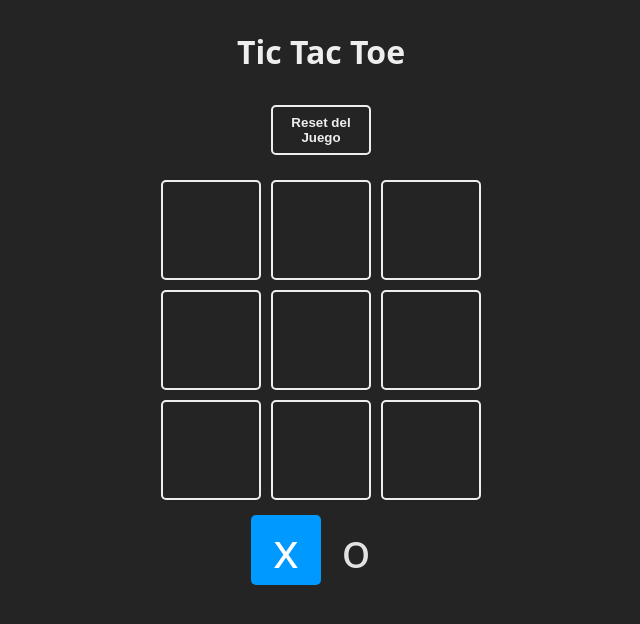
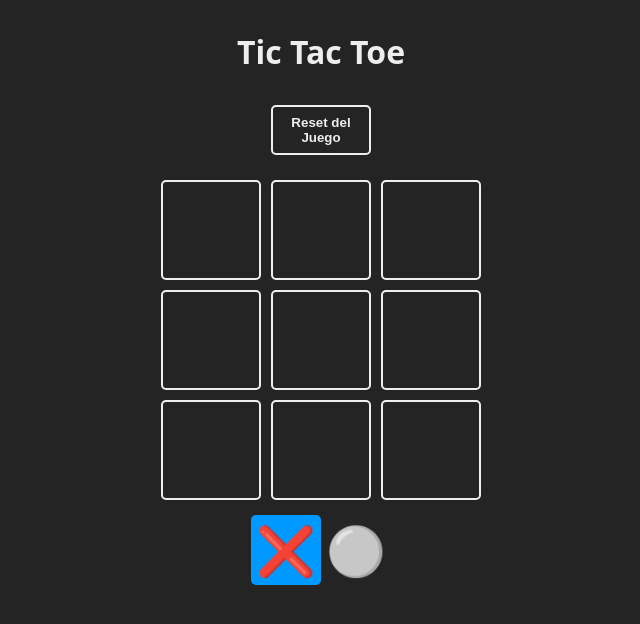
Before and after one commit to DevLuisManuel/tic-tac-toe, a React (Vite) app: page / in a window 1280 px wide. Shown: the top 624 px of the page, without its empty margins (319-959 px from the left). Built offline with nearby package versions, Linux system fonts and the light colour scheme.

Commit message:
fix(project): Extract to components

```diff
--- a/src/App.jsx
+++ b/src/App.jsx
@@ -1,47 +1,9 @@
 import {useState} from "react";
 import confetti from "canvas-confetti"
+import {TURNS} from "./const/constants.js"
+import {checkWinnerFrom, checkEndGame} from "./logic/board.js"
+import Board from "./components/Board.jsx";
 
-const TURNS = {
-    X: 'x',
-    O: 'o'
-}
-const Square = ({children, isSelected, updateBoard, index}) => {
-    const className = `square ${isSelected ? 'is-selected' : ''}`
-    const handleClick = () => {
-        updateBoard(index)
-    }
-    return (
-        <div onClick={handleClick} className={className}>
-            {children}
-        </div>
-    )
-}
-
-const WINNER_COMBOS = [
-    [0, 1, 2],
-    [3, 4, 5],
-    [6, 7, 8],
-    [0, 3, 6],
-    [1, 4, 7],
-    [2, 5, 8],
-    [0, 4, 8],
-    [2, 4, 6]
-]
-
-const checkWinner = (boardToCheck) => {
-    // Aqui revisamos todas las combinaciones ganadoras
-    for (const combo of WINNER_COMBOS) {
-        const [a, b, c] = combo
-        if (
-            boardToCheck[a] &&
-            boardToCheck[a] === boardToCheck[b] &&
-            boardToCheck[a] === boardToCheck[c]
-        ) {
-            return boardToCheck[a]
-        }
-    }
-    return null
-}
 const App = () => {
     const [board, setBoard] = useState(
         Array(9).fill(null)
@@ -58,7 +20,7 @@ const App = () => {
         setBoard(newBoard)
         const newTurn = turn === TURNS.X ? TURNS.O : TURNS.X
         setTurn(newTurn)
-        const newWinner = checkWinner(newBoard)
+        const newWinner = checkWinnerFrom(newBoard)
         if (newWinner) {
             setWinner(newWinner)
             confetti()
@@ -72,53 +34,9 @@ const App = () => {
         setTurn(TURNS.X)
         setWinner(null)
     }
-
-    const checkEndGame = (newBoard) => {
-        return newBoard.every((square) => square !== null)
-    }
-
     return (
-        <main className="board">
-            <h1>Tic Tac Toe</h1>
-            <button onClick={resetGame}>Reset del Juego</button>
-            <section className="game">
-                {
-                    board.map((_, index) => {
-                        return (
-                            <Square key={index} index={index} updateBoard={updateBoard}>
-                                {board[index]}
-                            </Square>
-                        )
-                    })
-                }
-            </section>
-            <section className="turn">
-                <Square isSelected={turn === TURNS.X}>{TURNS.X}</Square>
-                <Square isSelected={turn === TURNS.O}>{TURNS.O}</Square>
-            </section>
-            {
-                winner !== null && (
-                    <section className="winner">
-                        <div className="text">
-                            <h2>
-                                {
-                                    winner === false
-                                        ? 'Empate'
-                                        : 'Ganó'
-                                }
-                            </h2>
-                            <header className="win">
-                                {winner && <Square>{winner}</Square>}
-                            </header>
-                            <footer>
-                                <button onClick={resetGame}>Empezar de nuevo</button>
-                            </footer>
-                        </div>
-                    </section>
-                )
-            }
-        </main>
-    );
+        <Board winner={winner} updateBoard={updateBoard} turn={turn} board={board} resetGame={resetGame} />
+    )
 }
 
 export default App
--- /dev/null
+++ b/src/components/Board.jsx
@@ -0,0 +1,30 @@
+import {Square} from "./Square.jsx";
+import {TURNS} from "../const/constants.js";
+import {WinnerModal} from "./WinnerModal.jsx";
+
+const Board = ({board,turn, resetGame,updateBoard,winner}) => {
+    return (
+        <main className="board">
+            <h1>Tic Tac Toe</h1>
+            <button onClick={resetGame}>Reset del Juego</button>
+            <section className="game">
+                {
+                    board.map((_, index) => {
+                        return (
+                            <Square key={index} index={index} updateBoard={updateBoard}>
+                                {board[index]}
+                            </Square>
+                        )
+                    })
+                }
+            </section>
+            <section className="turn">
+                <Square isSelected={turn === TURNS.X}>{TURNS.X}</Square>
+                <Square isSelected={turn === TURNS.O}>{TURNS.O}</Square>
+            </section>
+            <WinnerModal resetGame={resetGame} winner={winner}/>
+        </main>
+    )
+}
+
+export default Board;
--- /dev/null
+++ b/src/components/Square.jsx
@@ -0,0 +1,11 @@
+export const Square = ({children, isSelected, updateBoard, index}) => {
+    const className = `square ${isSelected ? 'is-selected' : ''}`
+    const handleClick = () => {
+        updateBoard(index)
+    }
+    return (
+        <div onClick={handleClick} className={className}>
+            {children}
+        </div>
+    )
+}
--- /dev/null
+++ b/src/components/WinnerModal.jsx
@@ -0,0 +1,19 @@
+import {Square} from "./Square.jsx";
+
+export function WinnerModal({ winner, resetGame }) {
+    if (winner === null) return null
+    const winnerText = winner === false ? 'Empate' : 'Ganó:'
+    return (
+        <section className="winner">
+            <div className="text">
+                <h2>{winnerText}</h2>
+                <header className="win">
+                    {winner && <Square>{winner}</Square>}
+                </header>
+                <footer>
+                    <button onClick={resetGame}>Empezar de nuevo</button>
+                </footer>
+            </div>
+        </section>
+    )
+}
--- /dev/null
+++ b/src/const/constants.js
@@ -0,0 +1,14 @@
+export const TURNS = {
+    X: '❌',
+    O: '⚪'
+}
+export const WINNER_COMBOS = [
+    [0, 1, 2],
+    [3, 4, 5],
+    [6, 7, 8],
+    [0, 3, 6],
+    [1, 4, 7],
+    [2, 5, 8],
+    [0, 4, 8],
+    [2, 4, 6]
+]
--- /dev/null
+++ b/src/logic/board.js
@@ -0,0 +1,20 @@
+import {WINNER_COMBOS} from "../const/constants.js";
+
+export const checkWinnerFrom = (boardToCheck) => {
+    // Aqui revisamos todas las combinaciones ganadoras
+    for (const combo of WINNER_COMBOS) {
+        const [a, b, c] = combo
+        if (
+            boardToCheck[a] &&
+            boardToCheck[a] === boardToCheck[b] &&
+            boardToCheck[a] === boardToCheck[c]
+        ) {
+            return boardToCheck[a]
+        }
+    }
+    return null
+}
+
+export const checkEndGame = (newBoard) => {
+    return newBoard.every((square) => square !== null)
+}
```
